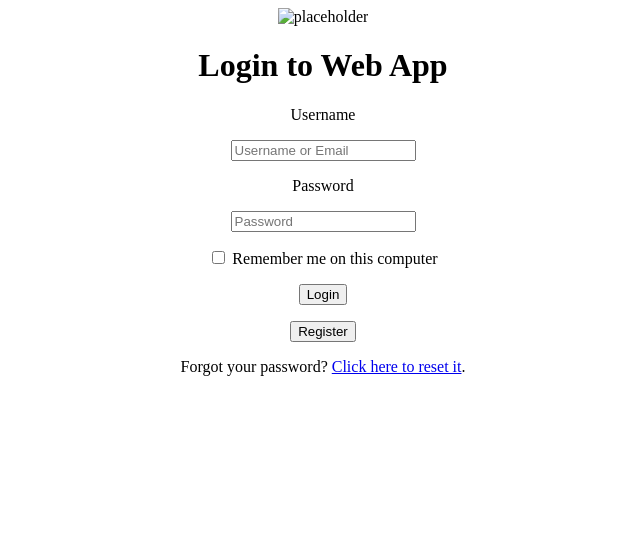
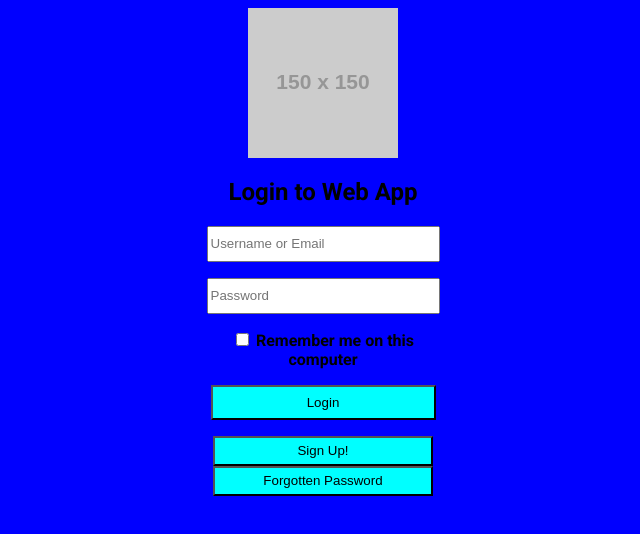
Before and after one commit to umentam/P2P, a plain HTML site: page login.html in a window 1280 px wide. Shown: the whole page, without its empty margins (325-965 px from the left). Drawn offline with Linux system fonts and the light colour scheme; placeholder pictures from the web are drawn by us.

Commit message:
Hudson
Login Page

```diff
--- a/login.html
+++ b/login.html
@@ -2,42 +2,50 @@
 <html xmlns="http://www.w3.org/1999/xhtml">
 
 <head>
+<link href='http://fonts.googleapis.com/css?family=Roboto:400,700' rel='stylesheet' type='text/css'>
 <style type="text/css">
     #login {
-  width: 70%;     /* specify a width! */
+  width: 250px;     /* specify a width! */
   margin: 0 auto; /* center */
+  font-weight:bolder;
+  font-family: 'Roboto', sans-serif;
 }
 body {
 text-align:center;
 width: 100%;
 height: 100%;
+background-color:blue;
+font-family: 'Roboto', sans-serif;
 }
 </style>
 <meta content="text/html; charset=utf-8" http-equiv="Content-Type" />
-<title>Untitled 2</title>
+<title>Login</title>
 </head>
 
 <body>
 <div class="login" id="login">
-	<img src="../../Documents/150x150.gif" alt="placeholder" height="150" width="150"/>
+	<img src="http://placehold.it/150x150http://placehold.it/150x150" alt="placeholder" height="150" width="150"/>
 	<br/>
 
-      <h1>Login to Web App</h1>
+      <h2 >Login to Web App</h2>
       <form method="post" action="index.html">
-      	<p>Username</p>
-        <p><input type="text" name="login" value="" placeholder="Username or Email"></p>
-		<p>Password</p>
-        <p><input type="password" name="password" value="" placeholder="Password"></p>
-        <p class="remember_me">
+        <p>
+		<input type="text" name="login" value="" placeholder="Username or Email" style="width: 225px;height:30px;" ></p>
+        <p><input type="password" name="password" value="" placeholder="Password" style="width: 225px;height:30px;"></p>
+        <p id="login" style="width: 225px">
           <label>
-            <input type="checkbox" name="remember_me" id="remember_me">
+            <input type="checkbox" name="remember_me" id="remember_me" >
             Remember me on this computer
           </label>
         </p>
-        <p class="submit"><input type="submit" name="commit" value="Login"></p>
+        <p class="submit"><input type="submit" name="commit" value="Login" style="background-color:aqua;width: 225px;height:35px;"></p>
       </form>
-    <button>Register</button>
-      <p>Forgot your password? <a href="index.html">Click here to reset it</a>.</p>
+      <form>
+    <button style="background-color:aqua;width: 220px;height:30px;">Sign Up!</button>
+    </form>
+    <form>
+    <button style="background-color:aqua;width: 220px;height:30px;">Forgotten Password</button>
+    </form>
       </div>
     </body>
 
```
